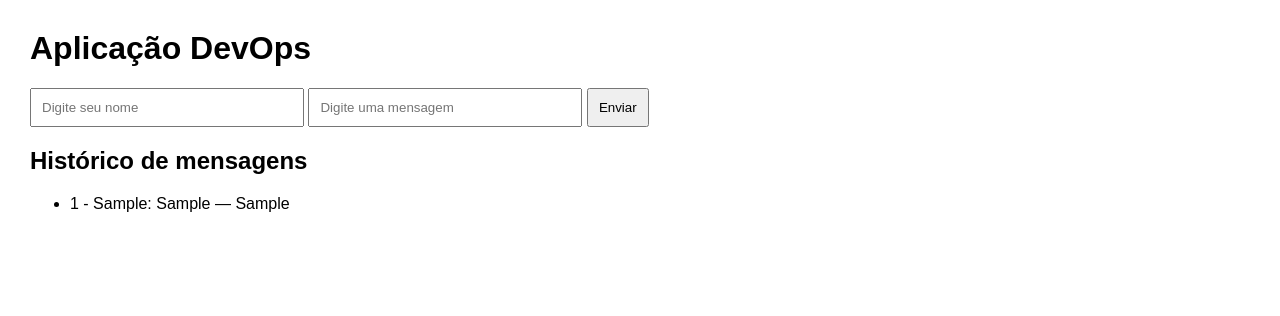
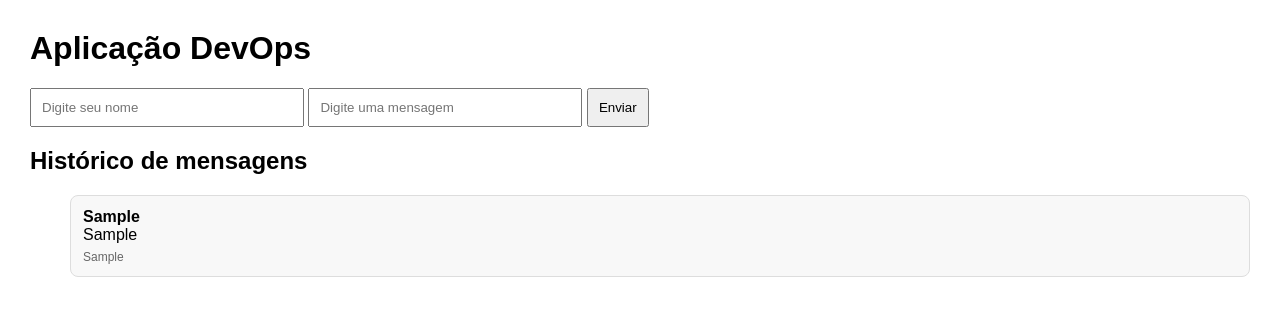
Before and after one commit to leklaine-ui/projeto_devops, a Flask app: page / in a window 1280 px wide. Shown: the top 316 px of the page. Run offline with Flask 3, Linux system fonts and the light colour scheme; tables that the repository leaves empty hold one stand-in row (values such as "Sample post").

Commit message:
Melhora interface do historico de mensagens

```diff
--- a/templates/index.html
+++ b/templates/index.html
@@ -25,7 +25,23 @@
         }
 
         li {
-            margin-bottom: 8px;
+            list-style: none;
+            margin-bottom: 12px;
+            padding: 12px;
+            border: 1px solid #ddd;
+            border-radius: 8px;
+            background: #f8f8f8;
+        }
+
+        .usuario {
+            font-weight: bold;
+        }
+
+        .data-hora {
+            display: block;
+            margin-top: 6px;
+            font-size: 12px;
+            color: #666;
         }
     </style>
 </head>
@@ -75,8 +91,10 @@
                         const linha =
                             document.createElement("li");
 
-                        linha.innerText =
-                            item.id + " - " + item.usuario + ": " + item.mensagem + " — " + item.data_hora;
+                        linha.innerHTML =
+                            '<span class="usuario">' + item.usuario + '</span><br>' +
+                            item.mensagem +
+                            '<span class="data-hora">' + item.data_hora + '</span>';
 
                         lista.appendChild(linha);
 
```
